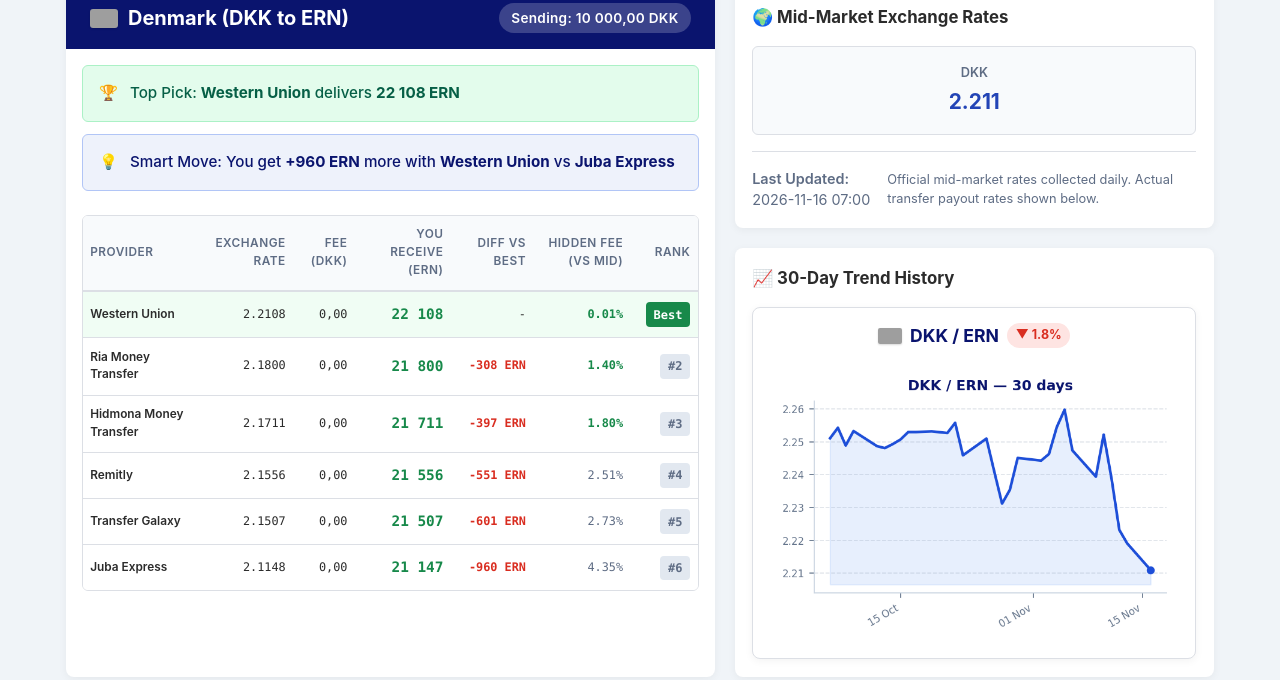
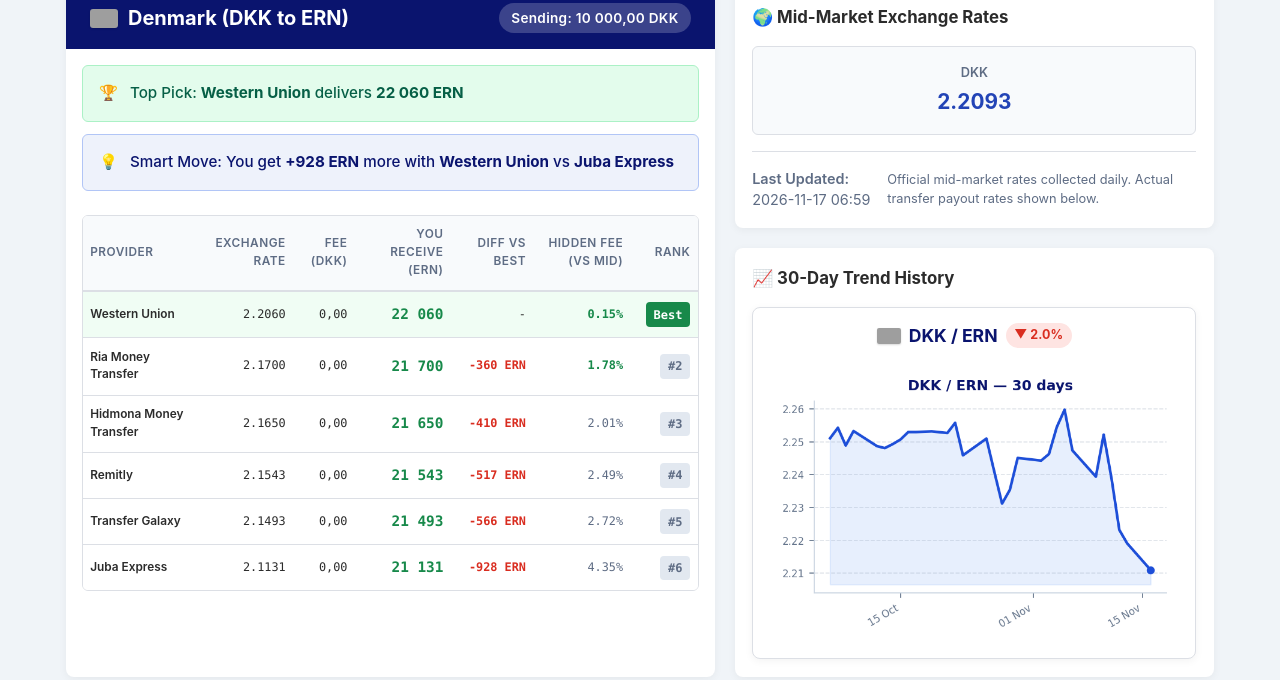
Before and after one commit to yonashmariam/nakfarate, a plain HTML site: page dkk-to-ern/index.html in a window 1280 px wide. Shown: the part 204-884 px from the top of the page. Drawn offline with Linux system fonts and the light colour scheme; grey boxes are pictures that could not be loaded.

Commit message:
Add files via upload

```diff
--- a/dkk-to-ern/index.html
+++ b/dkk-to-ern/index.html
@@ -907,11 +907,11 @@ tr:hover {
             <div class="insight-boxes">
                 <div class="bestbox">
                     <span class="icon">🏆</span>
-                    <span data-i18n="top-pick">Top Pick: <b>Western Union</b> delivers <b>22 108 ERN</b></span>
+                    <span data-i18n="top-pick">Top Pick: <b>Western Union</b> delivers <b>22 060 ERN</b></span>
                 </div>
                 <div class="gainbox">
                     <span class="icon">💡</span>
-                    <span data-i18n="smart-move">Smart Move: You get <b>+960 ERN</b> more with <b>Western Union</b> vs <b>Juba Express</b></span>
+                    <span data-i18n="smart-move">Smart Move: You get <b>+928 ERN</b> more with <b>Western Union</b> vs <b>Juba Express</b></span>
                 </div>
             </div>
 
@@ -934,11 +934,11 @@ tr:hover {
 <td class="left">
     <div class="company-name">Western Union</div>
 </td>
-<td class="right font-numeric">2.2108</td>
+<td class="right font-numeric">2.2060</td>
 <td class="right font-numeric">0,00</td>
-<td class="right nowrap font-numeric highlight-ern">22 108</td>
+<td class="right nowrap font-numeric highlight-ern">22 060</td>
 <td class="right nowrap font-numeric">-</td>
-<td class="right font-numeric markup-good">0.01%</td>
+<td class="right font-numeric markup-good">0.15%</td>
 <td class="right font-numeric hide-mobile"><span class="badge best-badge">Best</span></td>
 </tr>
 
@@ -946,11 +946,11 @@ tr:hover {
 <td class="left">
     <div class="company-name">Ria Money Transfer</div>
 </td>
-<td class="right font-numeric">2.1800</td>
+<td class="right font-numeric">2.1700</td>
 <td class="right font-numeric">0,00</td>
-<td class="right nowrap font-numeric highlight-ern">21 800</td>
-<td class="right nowrap font-numeric"><span class="loss-text">-308 ERN</span></td>
-<td class="right font-numeric markup-good">1.40%</td>
+<td class="right nowrap font-numeric highlight-ern">21 700</td>
+<td class="right nowrap font-numeric"><span class="loss-text">-360 ERN</span></td>
+<td class="right font-numeric markup-good">1.78%</td>
 <td class="right font-numeric hide-mobile"><span class="badge rank-badge">#2</span></td>
 </tr>
 
@@ -958,11 +958,11 @@ tr:hover {
 <td class="left">
     <div class="company-name">Hidmona Money Transfer</div>
 </td>
-<td class="right font-numeric">2.1711</td>
+<td class="right font-numeric">2.1650</td>
 <td class="right font-numeric">0,00</td>
-<td class="right nowrap font-numeric highlight-ern">21 711</td>
-<td class="right nowrap font-numeric"><span class="loss-text">-397 ERN</span></td>
-<td class="right font-numeric markup-good">1.80%</td>
+<td class="right nowrap font-numeric highlight-ern">21 650</td>
+<td class="right nowrap font-numeric"><span class="loss-text">-410 ERN</span></td>
+<td class="right font-numeric markup-cell">2.01%</td>
 <td class="right font-numeric hide-mobile"><span class="badge rank-badge">#3</span></td>
 </tr>
 
@@ -970,11 +970,11 @@ tr:hover {
 <td class="left">
     <div class="company-name">Remitly</div>
 </td>
-<td class="right font-numeric">2.1556</td>
+<td class="right font-numeric">2.1543</td>
 <td class="right font-numeric">0,00</td>
-<td class="right nowrap font-numeric highlight-ern">21 556</td>
-<td class="right nowrap font-numeric"><span class="loss-text">-551 ERN</span></td>
-<td class="right font-numeric markup-cell">2.51%</td>
+<td class="right nowrap font-numeric highlight-ern">21 543</td>
+<td class="right nowrap font-numeric"><span class="loss-text">-517 ERN</span></td>
+<td class="right font-numeric markup-cell">2.49%</td>
 <td class="right font-numeric hide-mobile"><span class="badge rank-badge">#4</span></td>
 </tr>
 
@@ -982,11 +982,11 @@ tr:hover {
 <td class="left">
     <div class="company-name">Transfer Galaxy</div>
 </td>
-<td class="right font-numeric">2.1507</td>
+<td class="right font-numeric">2.1493</td>
 <td class="right font-numeric">0,00</td>
-<td class="right nowrap font-numeric highlight-ern">21 507</td>
-<td class="right nowrap font-numeric"><span class="loss-text">-601 ERN</span></td>
-<td class="right font-numeric markup-cell">2.73%</td>
+<td class="right nowrap font-numeric highlight-ern">21 493</td>
+<td class="right nowrap font-numeric"><span class="loss-text">-566 ERN</span></td>
+<td class="right font-numeric markup-cell">2.72%</td>
 <td class="right font-numeric hide-mobile"><span class="badge rank-badge">#5</span></td>
 </tr>
 
@@ -994,10 +994,10 @@ tr:hover {
 <td class="left">
     <div class="company-name">Juba Express</div>
 </td>
-<td class="right font-numeric">2.1148</td>
+<td class="right font-numeric">2.1131</td>
 <td class="right font-numeric">0,00</td>
-<td class="right nowrap font-numeric highlight-ern">21 147</td>
-<td class="right nowrap font-numeric"><span class="loss-text">-960 ERN</span></td>
+<td class="right nowrap font-numeric highlight-ern">21 131</td>
+<td class="right nowrap font-numeric"><span class="loss-text">-928 ERN</span></td>
 <td class="right font-numeric markup-cell">4.35%</td>
 <td class="right font-numeric hide-mobile"><span class="badge rank-badge">#6</span></td>
 </tr>
@@ -1016,11 +1016,11 @@ tr:hover {
                 <div class="summary-grid">
                     <div class="summary-item">
                         <div class="summary-label">DKK</div>
-                        <div class="summary-value">2.211</div>
+                        <div class="summary-value">2.2093</div>
                     </div>
                 </div>
                 <div class="mid-market-meta">
-                    <div><span style="font-weight:600" data-i18n="last-updated">Last Updated:</span> 2026-11-16 07:00</div>
+                    <div><span style="font-weight:600" data-i18n="last-updated">Last Updated:</span> 2026-11-17 06:59</div>
                     <div style="font-size:0.8rem" data-i18n="mid-market-note">Official mid-market rates collected daily. Actual transfer payout rates shown below.</div>
                 </div>
             </div>
@@ -1032,7 +1032,7 @@ tr:hover {
             <div class="chart-card">
                 <div class="chart-header">
                     <img src="https://flagcdn.com/w40/dk.png" class="flag-sm" alt="Denmark" width="24" height="16" loading="lazy" decoding="async"> <span>DKK / ERN</span>
-                    <span class="trend-badge down">▼ 1.8%</span>
+                    <span class="trend-badge down">▼ 2.0%</span>
                 </div>
                 <img src="../dkk_chart.png" class="chart-img" alt="DKK to ERN exchange-rate trend over the last 30 days" loading="lazy" decoding="async" width="688" height="464">
             </div>
@@ -1097,7 +1097,7 @@ tr:hover {
         "calculator-note": "እቲ ዝበለጸ ክፍሊት ንዝኣተኻዮ መጠን ብተመሳሳሊ ሕሳብ ዋጋን ክፍሊትን ከም ሰንጠረዥ ይደጋገም።"
     };
 
-    const calculatorData = {"SEK": [{"provider": "Ria", "rate": 1.47, "total_fee": 0.0}, {"provider": "Western Union", "rate": 1.4488, "total_fee": 0.0}, {"provider": "Remitly", "rate": 1.4485, "total_fee": 0.0}, {"provider": "Transfer Galaxy", "rate": 1.4477, "total_fee": 0.0}, {"provider": "Dahabshiil", "rate": 1.4331, "total_fee": 0.0}, {"provider": "Juba Express", "rate": 1.4233, "total_fee": 0.0}], "NOK": [{"provider": "Ria Money Transfer", "rate": 1.53, "total_fee": 0.0}, {"provider": "Transfer Galaxy", "rate": 1.5237, "total_fee": 0.0}, {"provider": "Remitly", "rate": 1.5183, "total_fee": 0.0}, {"provider": "Juba Express", "rate": 1.4979, "total_fee": 0.0}, {"provider": "Hidmona Money Transfer", "rate": 1.4893, "total_fee": 0.0}, {"provider": "Dahabshiil", "rate": 1.4613, "total_fee": 0.0}], "DKK": [{"provider": "Western Union", "rate": 2.2108, "total_fee": 0.0}, {"provider": "Ria Money Transfer", "rate": 2.18, "total_fee": 0.0}, {"provider": "Hidmona Money Transfer", "rate": 2.1711, "total_fee": 0.0}, {"provider": "Remitly", "rate": 2.1556, "total_fee": 0.0}, {"provider": "Transfer Galaxy", "rate": 2.1507, "total_fee": 0.0}, {"provider": "Juba Express", "rate": 2.1148, "total_fee": 0.0}]};
+    const calculatorData = {"SEK": [{"provider": "Ria", "rate": 1.454, "total_fee": 0.0}, {"provider": "Remitly", "rate": 1.4485, "total_fee": 0.0}, {"provider": "Western Union", "rate": 1.4458, "total_fee": 0.0}, {"provider": "Transfer Galaxy", "rate": 1.4458, "total_fee": 0.0}, {"provider": "Dahabshiil", "rate": 1.4328, "total_fee": 0.0}, {"provider": "Juba Express", "rate": 1.423, "total_fee": 0.0}], "NOK": [{"provider": "Ria Money Transfer", "rate": 1.525, "total_fee": 0.0}, {"provider": "Transfer Galaxy", "rate": 1.5123, "total_fee": 0.0}, {"provider": "Remitly", "rate": 1.5076, "total_fee": 0.0}, {"provider": "Juba Express", "rate": 1.4876, "total_fee": 0.0}, {"provider": "Hidmona Money Transfer", "rate": 1.4773, "total_fee": 0.0}, {"provider": "Dahabshiil", "rate": 1.4512, "total_fee": 0.0}], "DKK": [{"provider": "Western Union", "rate": 2.206, "total_fee": 0.0}, {"provider": "Ria Money Transfer", "rate": 2.17, "total_fee": 0.0}, {"provider": "Hidmona Money Transfer", "rate": 2.165, "total_fee": 0.0}, {"provider": "Remitly", "rate": 2.1543, "total_fee": 0.0}, {"provider": "Transfer Galaxy", "rate": 2.1493, "total_fee": 0.0}, {"provider": "Juba Express", "rate": 2.1131, "total_fee": 0.0}]};
     const labels = [...document.querySelectorAll('[data-i18n]')];
     const english = new Map(labels.map(el => [el, el.innerHTML]));
 
```
